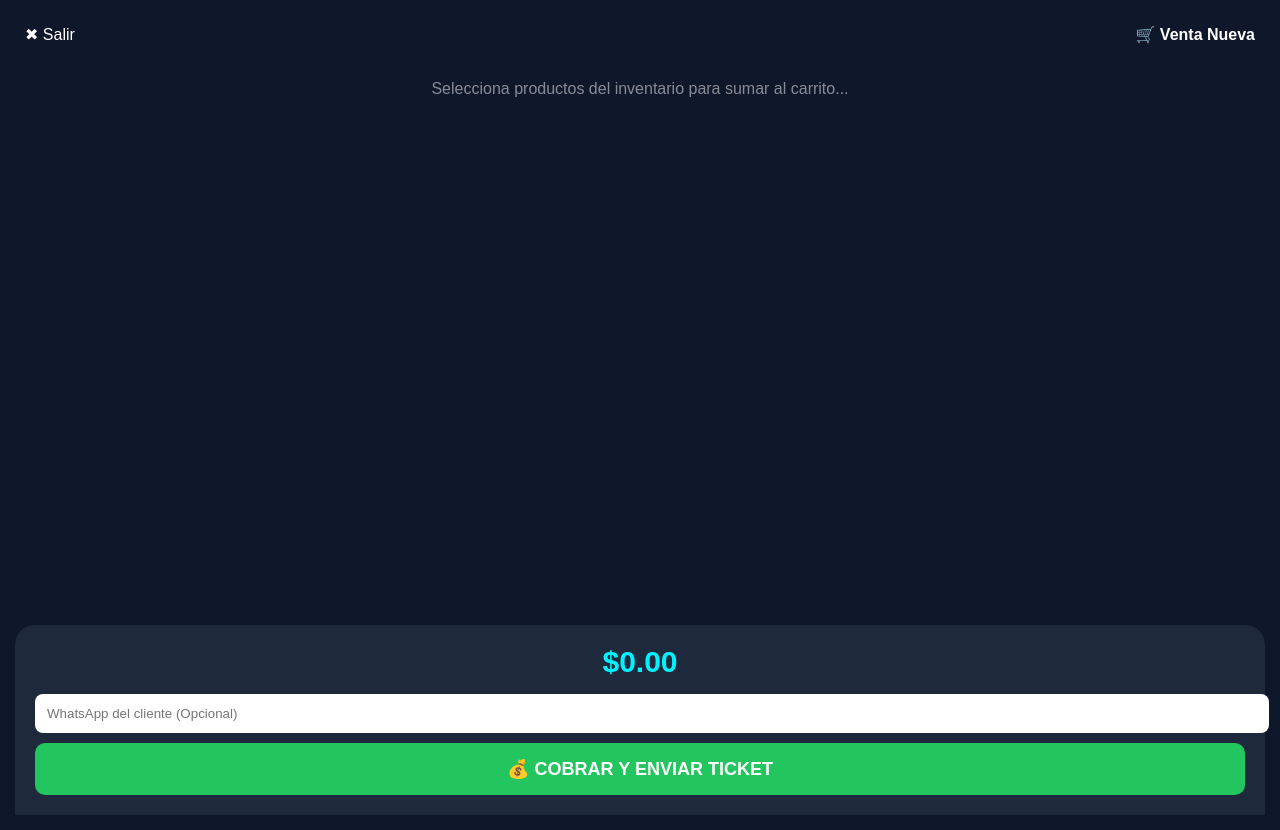
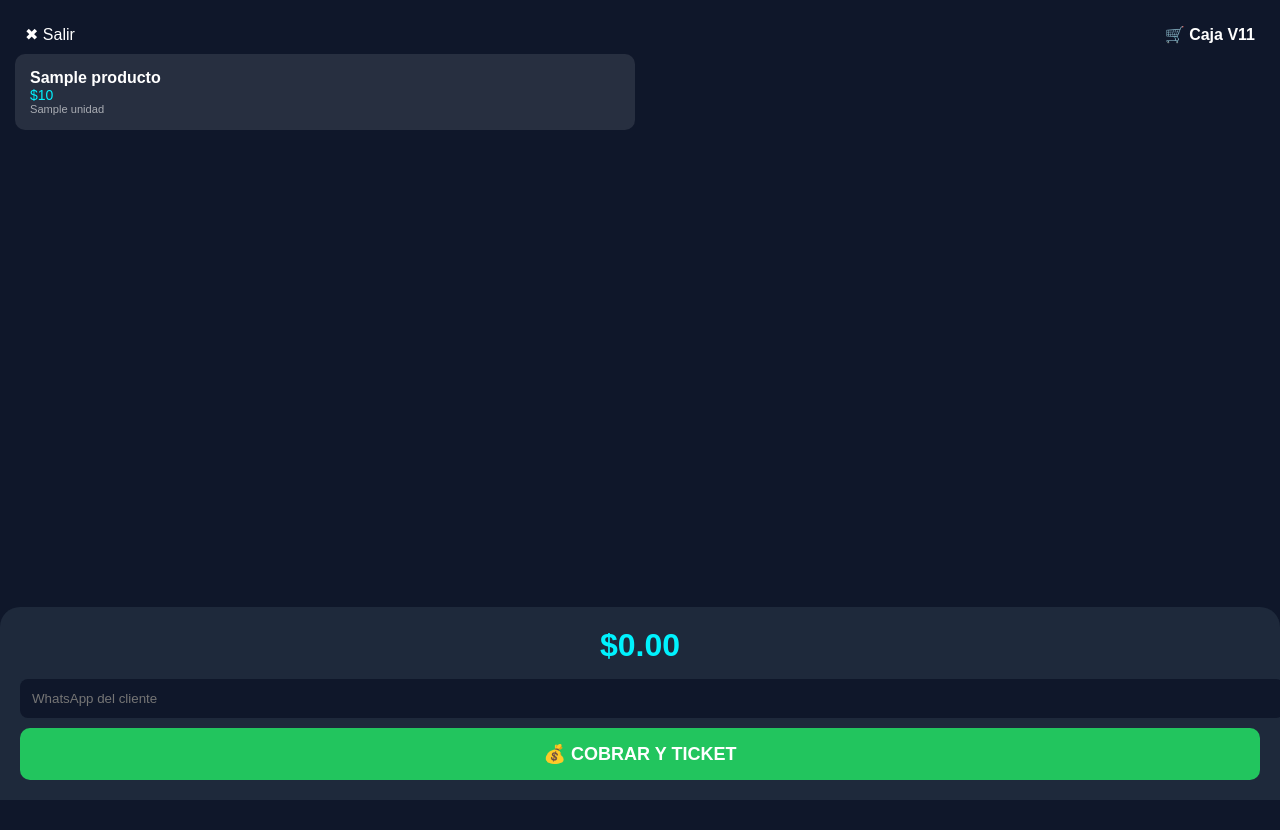
Before and after one commit to luisesduardo006-hub/app.py, a Python web app: template templates/pos.html in a window 1280 px wide. After the commit the page ends 800 px from the top, so only its background shows below. Run offline with Jinja, Linux system fonts and the light colour scheme; the template is opened without the code that fills it: most values are stand-ins (such as "Sample title", 1, 10 or a date in 2020).

Commit message:
Refactor POS HTML layout and update styles

```diff
--- a/templates/pos.html
+++ b/templates/pos.html
@@ -5,37 +5,62 @@
     <style>
         :root { --accent: #00f2fe; --bg: #0f172a; }
         body { background: var(--bg); color: white; font-family: sans-serif; padding: 15px; margin:0; }
-        .pos-container { display: flex; flex-direction: column; height: 100vh; }
-        .lista-productos { flex-grow: 1; overflow-y: auto; padding: 10px; }
-        .item { background: rgba(255,255,255,0.05); padding: 15px; margin-bottom: 10px; border-radius: 10px; display: flex; justify-content: space-between; }
-        .footer-cobro { background: #1e293b; padding: 20px; border-radius: 20px 20px 0 0; }
-        .total-box { font-size: 30px; font-weight: bold; text-align: center; color: var(--accent); margin-bottom: 15px; }
-        .btn-cobrar { width: 100%; padding: 15px; border-radius: 10px; border: none; background: #22c55e; color: white; font-size: 18px; font-weight: bold; }
+        .footer-cobro { position: fixed; bottom: 0; left: 0; width: 100%; background: #1e293b; padding: 20px; box-sizing: border-box; border-radius: 20px 20px 0 0; }
+        .total-box { font-size: 32px; color: var(--accent); text-align: center; margin-bottom: 15px; font-weight: bold; }
+        .btn-cobrar { width: 100%; padding: 15px; background: #22c55e; border: none; border-radius: 10px; color: white; font-size: 18px; font-weight: bold; }
     </style>
 </head>
 <body>
-    <div class="pos-container">
     <div style="padding: 10px; display: flex; justify-content: space-between;">
         <a href="/hub" style="color: white; text-decoration: none;">✖ Salir</a>
-            <b>🛒 Venta Nueva</b>
+        <b>🛒 Caja V11</b>
     </div>
 
     <div class="lista-productos">
-            <p style="text-align: center; opacity: 0.5;">Selecciona productos del inventario para sumar al carrito...</p>
+        <div style="display: grid; grid-template-columns: 1fr 1fr; gap: 10px;">
+            {% for p in productos %}
+            <button onclick="agregarAlCarrito('{{p.id}}', '{{p.nombre}}', {{p.precio}}, {{ 'null' if p.stock == None else p.stock }})"
+                    style="display: flex; flex-direction: column; text-align: left; background: rgba(255,255,255,0.1); border: none; color: white; padding: 15px; border-radius: 10px;">
+                <b style="font-size: 16px;">{{ p.nombre }}</b>
+                <span style="color: var(--accent); font-size: 14px;">${{ p.precio }}</span>
+                <small style="opacity: 0.6;">{{ p.unidad }}</small>
+            </button>
+            {% endfor %}
         </div>
+    </div>
+
+    <div style="height: 180px;"></div>
 
     <div class="footer-cobro">
         <div class="total-box">$0.00</div>
-            <input type="number" id="tel_cliente" placeholder="WhatsApp del cliente (Opcional)"
-                   style="width: 100%; padding: 12px; margin-bottom: 10px; border-radius: 8px; border: none;">
-            <button class="btn-cobrar" onclick="confirmarVenta()">💰 COBRAR Y ENVIAR TICKET</button>
-        </div>
+        <input type="number" id="tel_cliente" placeholder="WhatsApp del cliente"
+               style="width: 100%; padding: 12px; margin-bottom: 10px; border-radius: 8px; border: none; background: #0f172a; color: white;">
+        <button class="btn-cobrar" onclick="confirmarVenta()">💰 COBRAR Y TICKET</button>
     </div>
 
     <script>
+    let carrito = [];
+    let total = 0;
+
+    function agregarAlCarrito(id, nombre, precio, stock) {
+        carrito.push({id: id, nombre: nombre, precio: precio, cantidad: 1, stock: stock});
+        total += precio;
+        document.querySelector('.total-box').innerText = "$" + total.toFixed(2);
+    }
+
     function confirmarVenta() {
-            alert("¡Venta procesada con éxito! (Enviando ticket...)");
-            // Aquí irá la función fetch que ya pusimos en app.py para procesar el JSON
+        if (carrito.length === 0) return alert("El carrito está vacío");
+
+        fetch('/finalizar_venta', {
+            method: 'POST',
+            headers: {'Content-Type': 'application/json'},
+            body: JSON.stringify({carrito: carrito, total: total})
+        }).then(() => {
+            let msg = `🏪 *Ticket de Venta*\nTotal: $${total.toFixed(2)}\n¡Gracias por su compra!`;
+            let tel = document.getElementById('tel_cliente').value;
+            if(tel) window.open(`https://wa.me/${tel}?text=${encodeURIComponent(msg)}`);
+            location.reload();
+        });
     }
     </script>
 </body>
```
Lines whose indentation alone changed are shown as unchanged.
